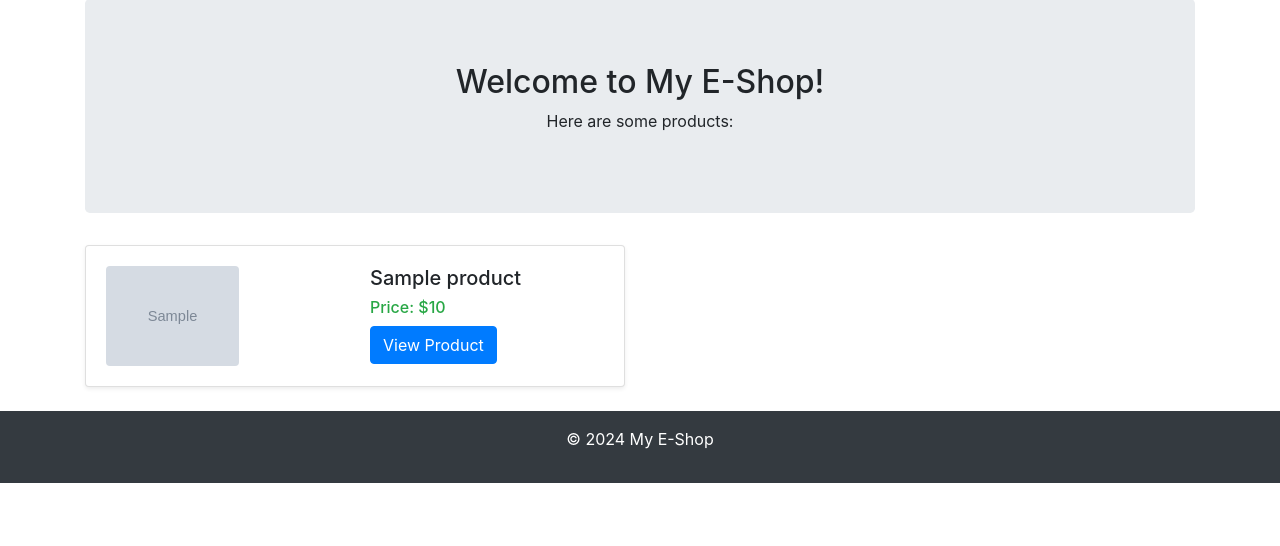
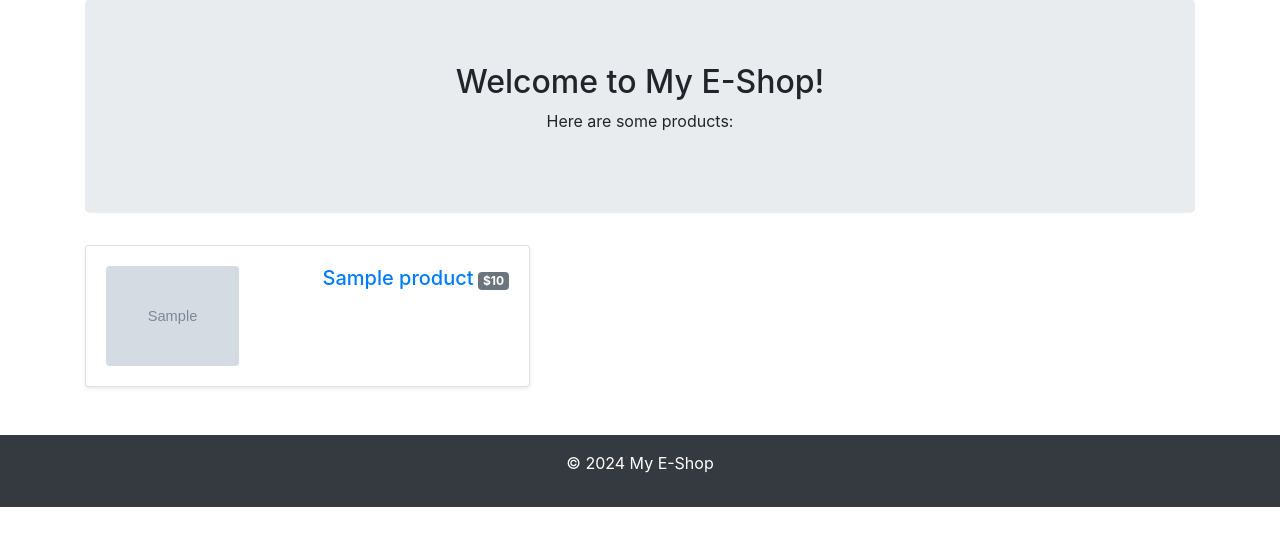
Before and after one commit to theofanisgioumatzidis/eshop-flask, a Flask app: template template/index.html in a window 1280 px wide. Shown: the part 129-675 px from the top of the page. Run offline with Flask 3, Linux system fonts and the light colour scheme; the template is opened without the code that fills it: most values are stand-ins (such as "Sample title", 1, 10 or a date in 2020); grey boxes marked "Sample" are stand-in pictures; some libraries are stand-ins or nearby versions.

Commit message:
Update index.html

```diff
--- a/template/index.html
+++ b/template/index.html
@@ -9,8 +9,8 @@
     </div>
     <div class="row">
         {% for product in products %}
-            <div class="col-md-6">
-                <div class="card mb-6 shadow-sm">
+            <div class="col-md-5">
+                <div class="card mb-4 shadow-sm">
                     <div class="card-body">
 
                         <div class="row">
@@ -21,14 +21,12 @@
 
                             <!-- Product Info on the Right -->
                             <div class="col-md-6">
-                                <h5>{{ product.title }}</h2>
-                                <p class="h6 text-success">Price: ${{ product.price }}</p>
-                                <a href="{{ url_for('product', product_id=product['id']) }}" class="btn btn-primary">View Product</a>
+                                <a href="{{ url_for('product', product_id=product['id']) }}" class="h5">{{ product.title }}</a>
+
+
+                                <span class="badge badge-secondary"> ${{ product.price }}</span>
                             </div>
                         </div>
-
-
-
                     </div>
                 </div>
             </div>
```
